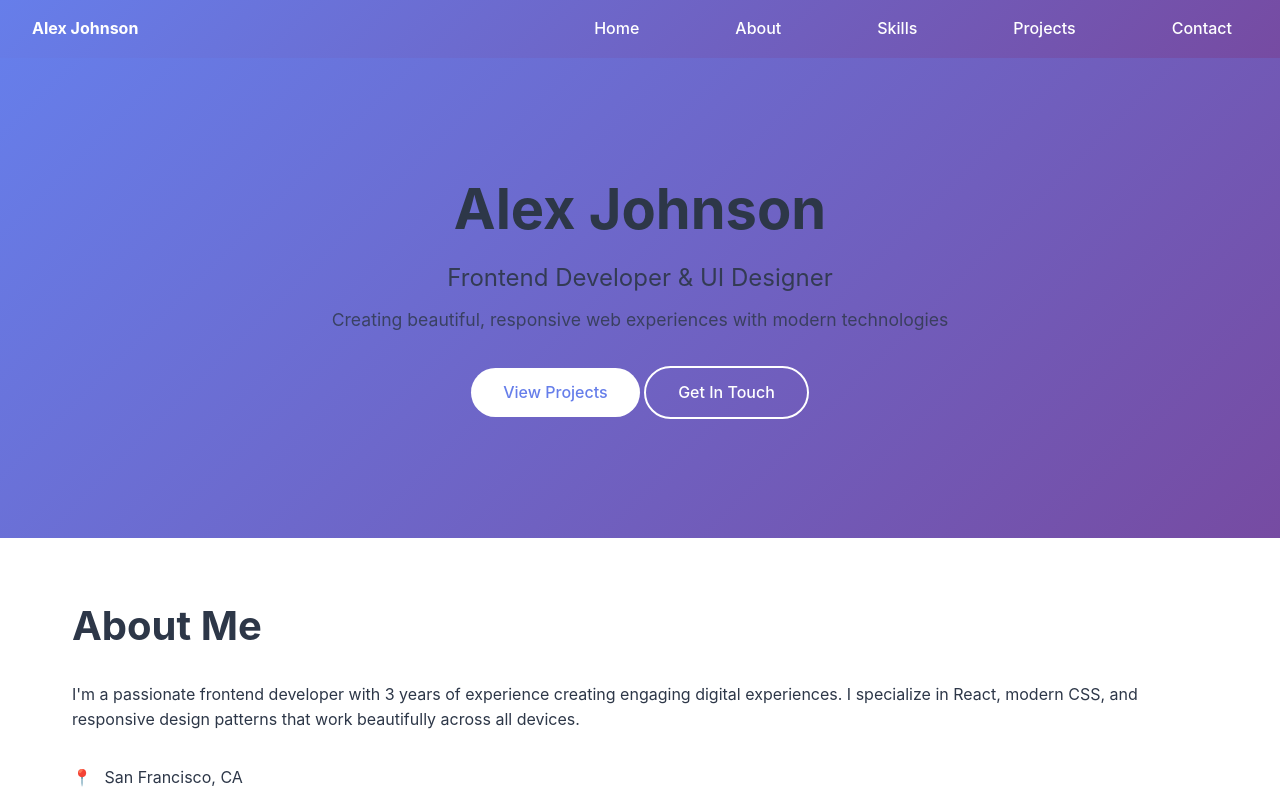
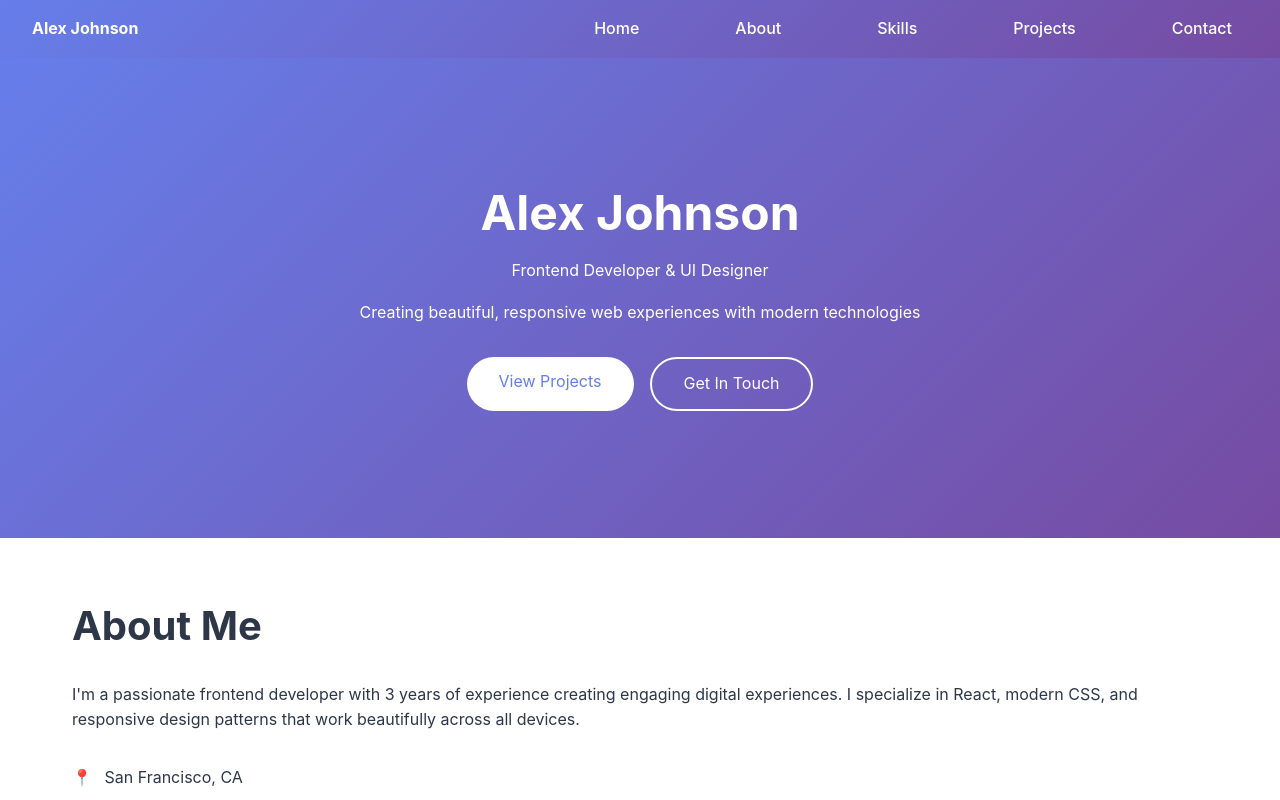
Before and after one commit to UCB-INFO-FRONTEND-WEBARCH/in-person-project-3-GoldPapaya, a plain HTML site: page index.html in a window 1280 px wide. Shown: the top 800 px of the page. Drawn offline with Linux system fonts and the light colour scheme.

Commit message:
changed hero text color back to white

```diff
--- a/styles.css
+++ b/styles.css
@@ -155,35 +155,27 @@ a:hover {
 
 .hero-content {
     max-width: 800px;
-}
-
-.hero-title {
-    font-size: 3.5rem;
-    margin-bottom: var(--spacing-sm);
-}
-
-.hero-subtitle {
-    font-size: 1.5rem;
-    opacity: 0.9;
-    margin-bottom: var(--spacing-xs);
-}
-
-.hero-tagline {
-    font-size: 1.1rem;
-    opacity: 0.8;
-    margin-bottom: var(--spacing-md);
+    color: #ffffff;
 }
 
 /* Buttons */
+.hero-buttons {
+    display: flex;
+    gap: 1rem;
+    justify-content: center;
+    flex-wrap: wrap;
+    margin-top: 2rem;
+}
+
 .btn {
-    display: inline-block;
     padding: 0.75rem 2rem;
     border-radius: 50px;
-    font-weight: 500;
-    transition: all 0.3s ease;
-    border: none;
-    cursor: pointer;
-    text-align: center;
+    text-decoration: none;
+    transition: transform 0.3s ease;
+}
+
+.btn:hover {
+    transform: translateY(-2px);
 }
 
 .btn-primary {
```
